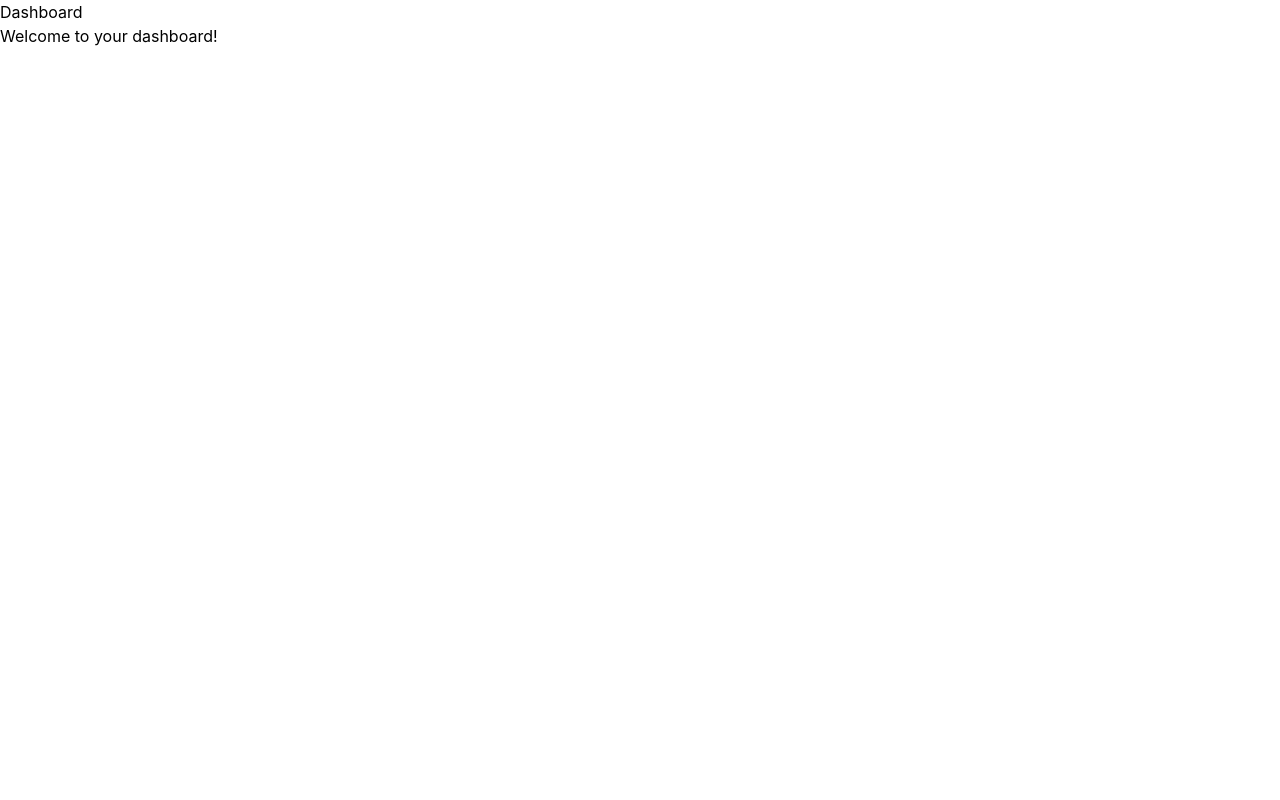
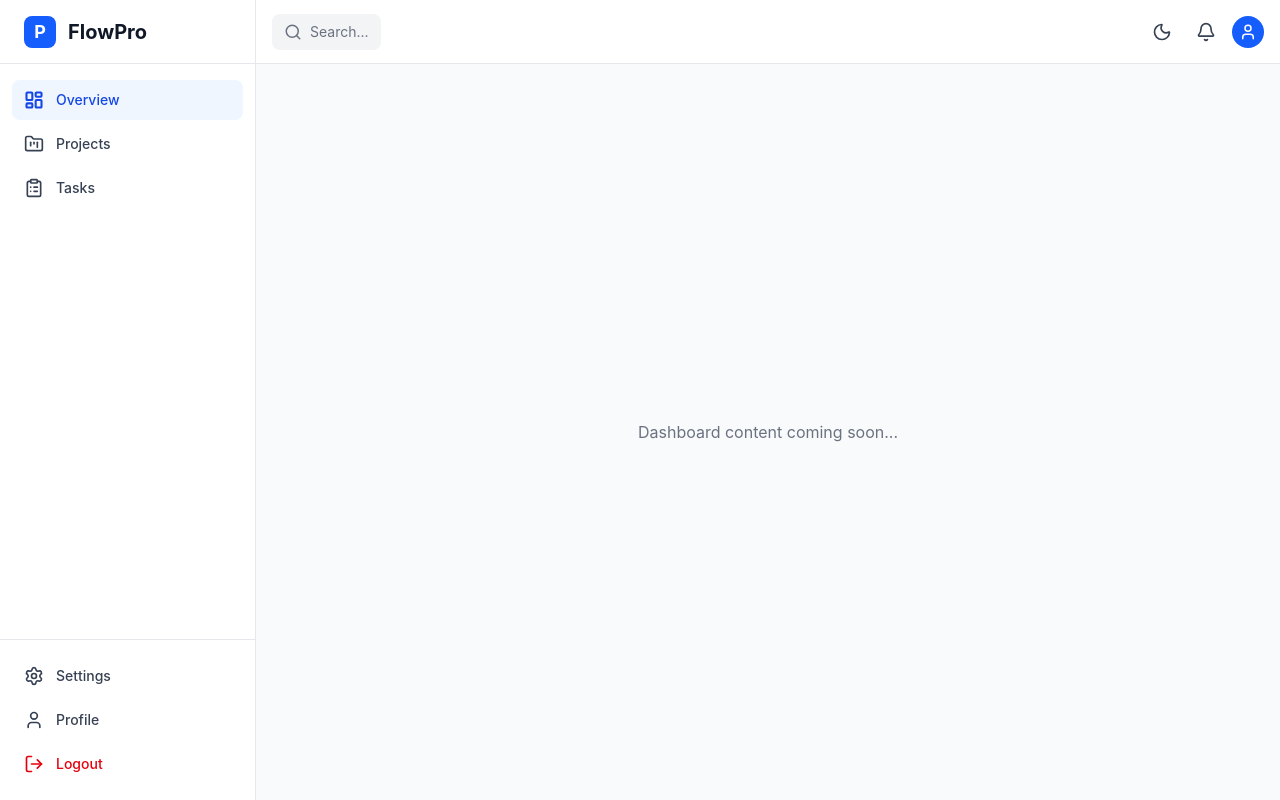
Before and after one commit to iamRjun/flowpro, a React (Vite) app: page /dashboard in a window 1280 px wide. Built offline with nearby package versions, Linux system fonts and the light colour scheme.

Commit message:
created folder strucutre for dashboard added different layout items and linked them with routes

```diff
--- a/package.json
+++ b/package.json
@@ -12,6 +12,7 @@
   "dependencies": {
     "@supabase/supabase-js": "^2.110.2",
     "@tailwindcss/vite": "^4.3.1",
+    "lucide-react": "^1.25.0",
     "react": "^19.2.6",
     "react-dom": "^19.2.6",
     "react-icons": "^5.6.0",
--- a/src/App.tsx
+++ b/src/App.tsx
@@ -7,11 +7,14 @@ function App() {
   return (
     <BrowserRouter>
       <Routes>
-        <Route path="/" element={<Navigate to="/login" replace />} />
+        <Route path="/" element={<Navigate to="/dashboard" replace />} />
         <Route path="/login" element={<LoginPage />} />
         <Route path="/signup" element={<SignUpPage />} />
         <Route path="/dashboard" element={<DashboardPage />} />
-        {/* Add more routes as needed */}
+        <Route path="/projects" element={<DashboardPage />} />
+        <Route path="/tasks" element={<DashboardPage />} />
+        <Route path="/settings" element={<DashboardPage />} />
+        <Route path="/profile" element={<DashboardPage />} />
       </Routes>
     </BrowserRouter>
   );
--- /dev/null
+++ b/src/features/dashboard/components/Header.tsx
@@ -0,0 +1,59 @@
+import { useState } from "react";
+import { Menu, Search, Bell, Moon, Sun, User } from "lucide-react";
+
+interface HeaderProps {
+  toggleSidebar?: () => void;
+}
+
+function Header({ toggleSidebar }: HeaderProps) {
+  const [isDarkMode, setIsDarkMode] = useState(false);
+
+  const toggleDarkMode = () => {
+    setIsDarkMode(!isDarkMode);
+    document.documentElement.classList.toggle("dark");
+  };
+
+  return (
+    <header className="h-16 bg-white dark:bg-gray-900 border-b border-gray-200 dark:border-gray-700 px-4 flex items-center justify-between">
+      {/* Left Section */}
+      <div className="flex items-center gap-3">
+        {/* Mobile Menu Toggle */}
+        <button
+          onClick={toggleSidebar}
+          className="lg:hidden p-2 rounded-lg hover:bg-gray-100 dark:hover:bg-gray-800 text-gray-700 dark:text-gray-300"
+        >
+          <Menu size={24} />
+        </button>
+
+        {/* Search - Placeholder for now */}
+        <div className="hidden md:flex items-center gap-2 px-3 py-2 bg-gray-100 dark:bg-gray-800 rounded-lg text-gray-500 dark:text-gray-400">
+          <Search size={18} />
+          <span className="text-sm">Search...</span>
+        </div>
+      </div>
+
+      {/* Right Section */}
+      <div className="flex items-center gap-2">
+        {/* Dark Mode Toggle */}
+        <button
+          onClick={toggleDarkMode}
+          className="p-2 rounded-lg hover:bg-gray-100 dark:hover:bg-gray-800 text-gray-700 dark:text-gray-300"
+        >
+          {isDarkMode ? <Sun size={20} /> : <Moon size={20} />}
+        </button>
+
+        {/* Notifications */}
+        <button className="p-2 rounded-lg hover:bg-gray-100 dark:hover:bg-gray-800 text-gray-700 dark:text-gray-300">
+          <Bell size={20} />
+        </button>
+
+        {/* User Avatar */}
+        <button className="w-8 h-8 rounded-full bg-blue-600 flex items-center justify-center text-white font-semibold text-sm">
+          <User size={18} />
+        </button>
+      </div>
+    </header>
+  );
+}
+
+export default Header;
--- /dev/null
+++ b/src/features/dashboard/components/Layout.tsx
@@ -0,0 +1,46 @@
+import { useState, type ReactNode } from "react";
+import Sidebar from "./Sidebar";
+import Header from "./Header";
+
+interface LayoutProps {
+  children: ReactNode;
+}
+
+function Layout({ children }: LayoutProps) {
+  const [sidebarOpen, setSidebarOpen] = useState(false);
+
+  const toggleSidebar = () => {
+    setSidebarOpen(!sidebarOpen);
+  };
+
+  return (
+    <div className="min-h-screen bg-gray-50 dark:bg-gray-950 flex">
+      {/* Sidebar */}
+      <div
+        className={`
+          fixed inset-y-0 left-0 z-50 w-64 transform transition-transform duration-200 ease-in-out
+          lg:relative lg:translate-x-0
+          ${sidebarOpen ? "translate-x-0" : "-translate-x-full"}
+        `}
+      >
+        <Sidebar />
+      </div>
+
+      {/* Mobile Overlay */}
+      {sidebarOpen && (
+        <div
+          className="fixed inset-0 z-40 bg-black/50 lg:hidden"
+          onClick={toggleSidebar}
+        />
+      )}
+
+      {/* Main Content */}
+      <div className="flex-1 flex flex-col min-w-0">
+        <Header toggleSidebar={toggleSidebar} />
+        <main className="flex-1 p-6 overflow-y-auto">{children}</main>
+      </div>
+    </div>
+  );
+}
+
+export default Layout;
--- /dev/null
+++ b/src/features/dashboard/components/Sidebar.tsx
@@ -0,0 +1,109 @@
+import { useLocation } from "react-router-dom";
+import {
+  LayoutDashboard,
+  FolderKanban,
+  ClipboardList,
+  Settings,
+  User,
+  LogOut,
+} from "lucide-react";
+import SidebarItem from "./SidebarItem";
+
+const sidebarItems = [
+  {
+    id: "overview",
+    label: "Overview",
+    icon: LayoutDashboard,
+    path: "/dashboard",
+  },
+  {
+    id: "projects",
+    label: "Projects",
+    icon: FolderKanban,
+    path: "/projects",
+  },
+  {
+    id: "tasks",
+    label: "Tasks",
+    icon: ClipboardList,
+    path: "/tasks",
+  },
+];
+
+const bottomItems = [
+  {
+    id: "settings",
+    label: "Settings",
+    icon: Settings,
+    path: "/settings",
+  },
+  {
+    id: "profile",
+    label: "Profile",
+    icon: User,
+    path: "/profile",
+  },
+];
+
+function Sidebar() {
+  const location = useLocation();
+
+  const isActive = (path: string) => {
+    return (
+      location.pathname === path || location.pathname.startsWith(path + "/")
+    );
+  };
+
+  return (
+    <aside className="fixed left-0 top-0 h-full w-64 bg-white dark:bg-gray-900 border-r border-gray-200 dark:border-gray-700 flex flex-col">
+      {/* Logo */}
+      <div className="flex items-center gap-3 px-6 h-16 border-b border-gray-200 dark:border-gray-700">
+        <div className="w-8 h-8 rounded-lg bg-blue-600 flex items-center justify-center text-white font-bold text-lg">
+          P
+        </div>
+        <span className="text-xl font-bold text-gray-900 dark:text-white">
+          FlowPro
+        </span>
+      </div>
+
+      {/* Navigation */}
+      <nav className="flex-1 px-3 py-4 space-y-1 overflow-y-auto">
+        {sidebarItems.map((item) => (
+          <SidebarItem
+            key={item.id}
+            icon={item.icon}
+            label={item.label}
+            path={item.path}
+            active={isActive(item.path)}
+          />
+        ))}
+      </nav>
+
+      {/* Bottom Items */}
+      <div className="px-3 py-4 border-t border-gray-200 dark:border-gray-700 space-y-1">
+        {bottomItems.map((item) => (
+          <SidebarItem
+            key={item.id}
+            icon={item.icon}
+            label={item.label}
+            path={item.path}
+            active={isActive(item.path)}
+          />
+        ))}
+
+        {/* Logout Button */}
+        <button
+          onClick={() => {
+            /* Add logout logic */
+          }}
+          className="w-full flex items-center gap-3 px-3 py-2.5 rounded-lg text-sm font-medium text-red-600 dark:text-red-400 hover:bg-red-50 dark:hover:bg-red-900/30 transition-all"
+        >
+          <LogOut size={20} />
+          <span>Logout</span>
+        </button>
+      </div>
+    </aside>
+  );
+}
+
+export default Sidebar;
--- /dev/null
+++ b/src/features/dashboard/components/SidebarItem.tsx
@@ -0,0 +1,30 @@
+import { Link } from "react-router-dom";
+import { type LucideIcon } from "lucide-react";
+
+interface SidebarItemProps {
+  icon: LucideIcon;
+  label: string;
+  path: string;
+  active?: boolean;
+}
+
+function SidebarItem({ icon: Icon, label, path, active }: SidebarItemProps) {
+  return (
+    <Link
+      to={path}
+      className={`
+        flex items-center gap-3 px-3 py-2.5 rounded-lg text-sm font-medium transition-all
+        ${
+          active
+            ? "bg-blue-50 dark:bg-blue-900/30 text-blue-700 dark:text-blue-400"
+            : "text-gray-700 dark:text-gray-300 hover:bg-gray-100 dark:hover:bg-gray-800"
+        }
+      `}
+    >
+      <Icon size={20} strokeWidth={active ? 2.5 : 2} />
+      <span>{label}</span>
+    </Link>
+  );
+}
+
+export default SidebarItem;
--- /dev/null
+++ b/src/features/dashboard/layouts/DashboardLayout.tsx
@@ -0,0 +1,21 @@
+import Sidebar from "../components/Sidebar";
+
+function DashboardLayout() {
+  return (
+    <div className="flex gap-0 min-h-screen">
+      <Sidebar />
+      <div className="flex-1 flex flex-col gap-y-20 items-center bg-gray-400">
+        <div>
+          <header>
+            <h1>Dashboard</h1>
+          </header>
+        </div>
+        <main>
+          <p>Welcome to the Dashboard!</p>
+        </main>
+      </div>
+    </div>
+  );
+}
+
+export default DashboardLayout;
--- a/src/features/dashboard/pages/DashboardPage.tsx
+++ b/src/features/dashboard/pages/DashboardPage.tsx
@@ -1,9 +1,13 @@
+import Layout from "../components/Layout";
+
 function DashboardPage() {
   return (
-    <div>
-      <h1>Dashboard</h1>
-      <p>Welcome to your dashboard!</p>
-    </div>
+    <Layout>
+      {/* Main Content - Empty for now */}
+      <div className="flex items-center justify-center h-full min-h-100 text-gray-500 dark:text-gray-400">
+        <p>Dashboard content coming soon...</p>
+      </div>
+    </Layout>
   );
 }
 
```
Also changed, not shown: 1 other file (tests, documents, lock files or other folders).
